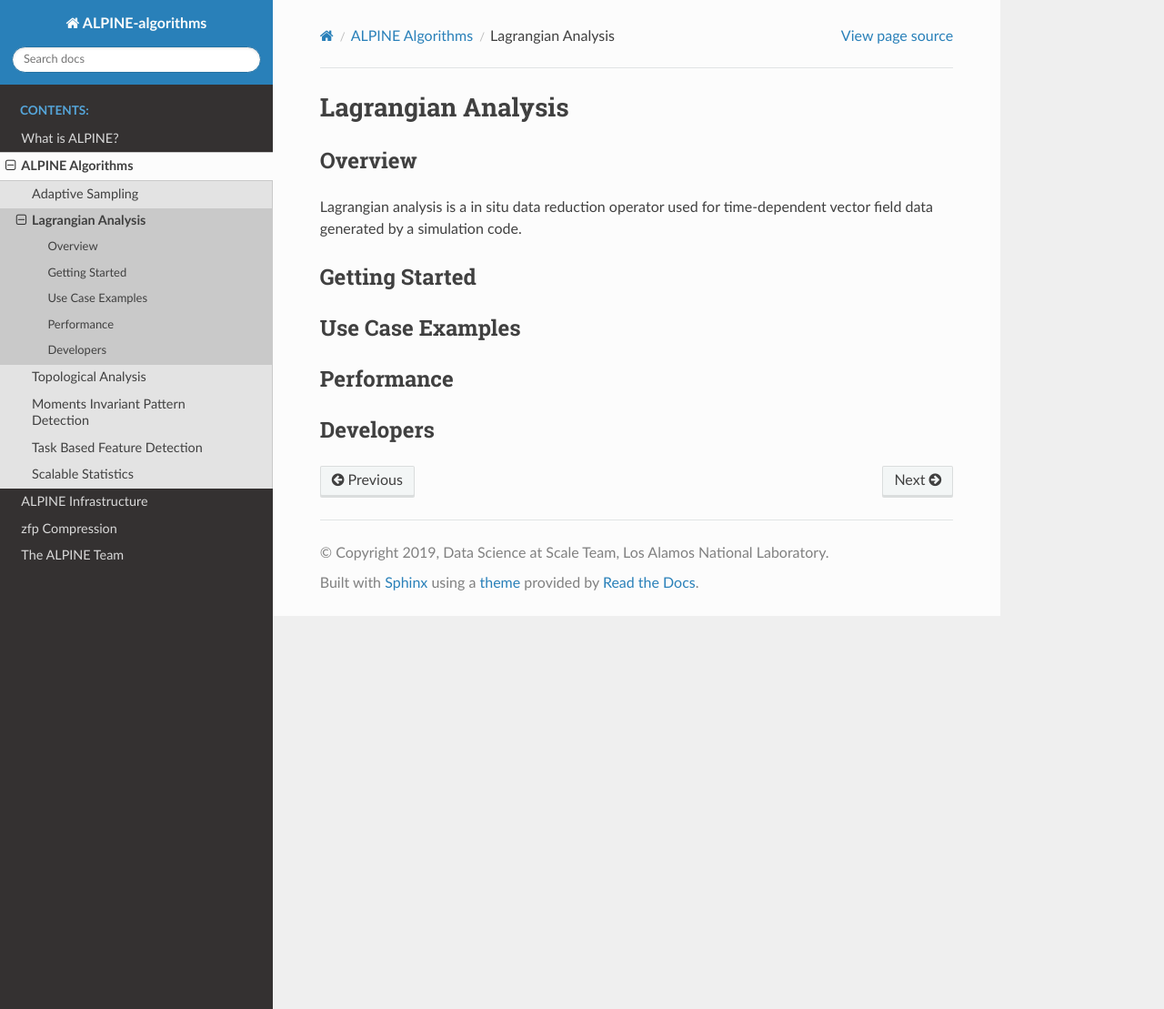
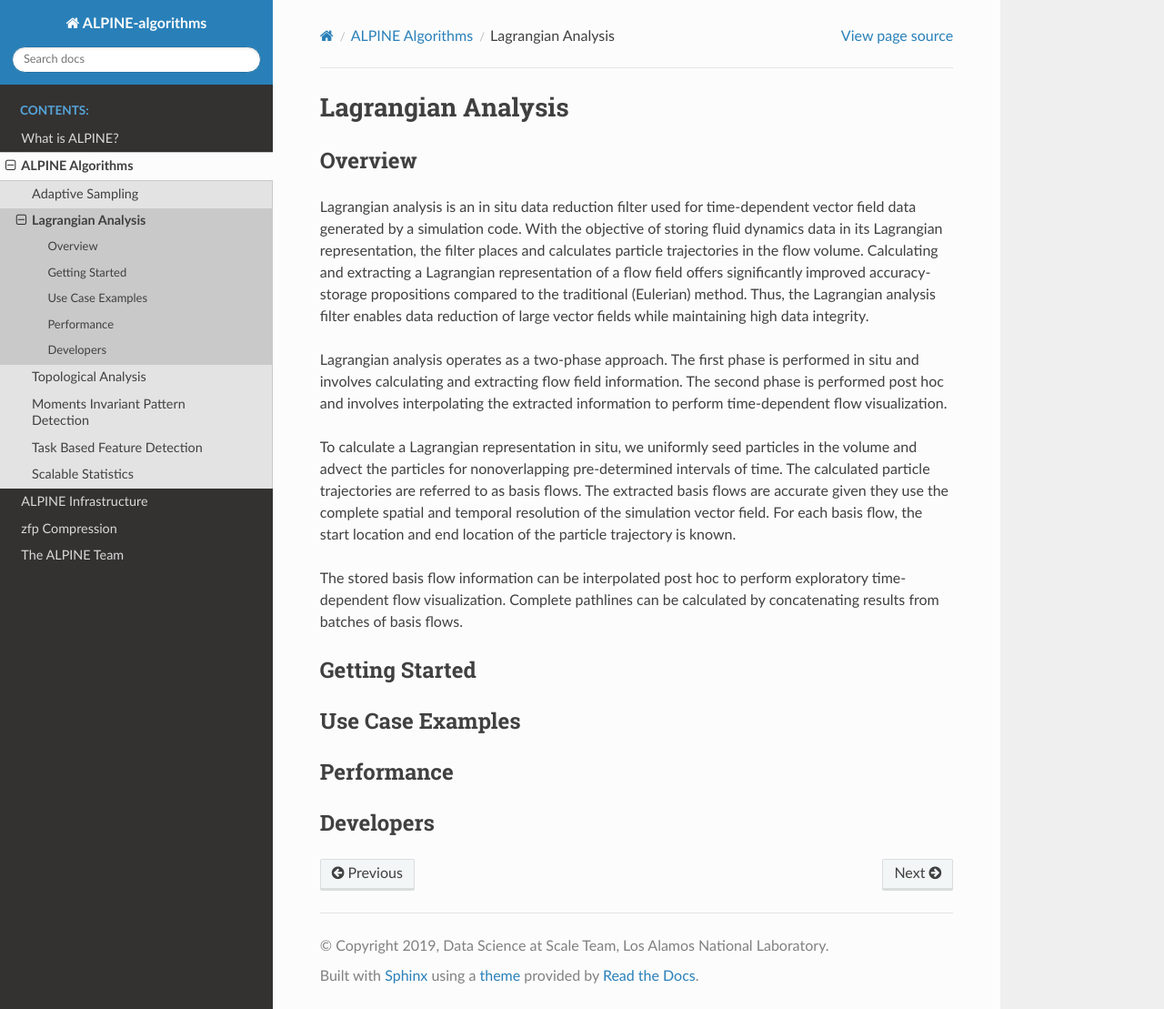
Before and after one commit to Alpine-DAV/algorithms, a Sphinx documentation site: the page built from docs/source/lagrangian.rst, in a window 1280 px wide and 1109 px high. Shown: the whole window at 91% size. Built offline with Sphinx 7.4.7 and the Read the Docs theme 2.0.0, drawn with Linux system fonts in a browser that asks for light colours; formulas are drawn with MathJax 3.

Commit message:
Update lagrangian.rst

```diff
--- a/docs/source/lagrangian.rst
+++ b/docs/source/lagrangian.rst
@@ -5,7 +5,13 @@ Lagrangian Analysis
 
 Overview
 ^^^^^^^^
-Lagrangian analysis is a in situ data reduction operator used for time-dependent vector field data generated by a simulation code.
+Lagrangian analysis is an in situ data reduction filter used for time-dependent vector field data generated by a simulation code. With the objective of storing fluid dynamics data in its Lagrangian representation, the filter places and calculates particle trajectories in the flow volume. Calculating and extracting a Lagrangian representation of a flow field offers significantly improved accuracy-storage propositions compared to the traditional (Eulerian) method. Thus, the Lagrangian analysis filter enables data reduction of large vector fields while maintaining high data integrity.
+
+Lagrangian analysis operates as a two-phase approach. The first phase is performed in situ and involves calculating and extracting flow field information. The second phase is performed post hoc and involves interpolating the extracted information to perform time-dependent flow visualization.
+
+To calculate a Lagrangian representation in situ, we uniformly seed particles in the volume and advect the particles for nonoverlapping pre-determined intervals of time. The calculated particle trajectories are referred to as basis flows. The extracted basis flows are accurate given they use the complete spatial and temporal resolution of the simulation vector field. For each basis flow, the start location and end location of the particle trajectory is known.
+
+The stored basis flow information can be interpolated post hoc to perform exploratory time-dependent flow visualization. Complete pathlines can be calculated by concatenating results from batches of basis flows.
 
 
 Getting Started
```
